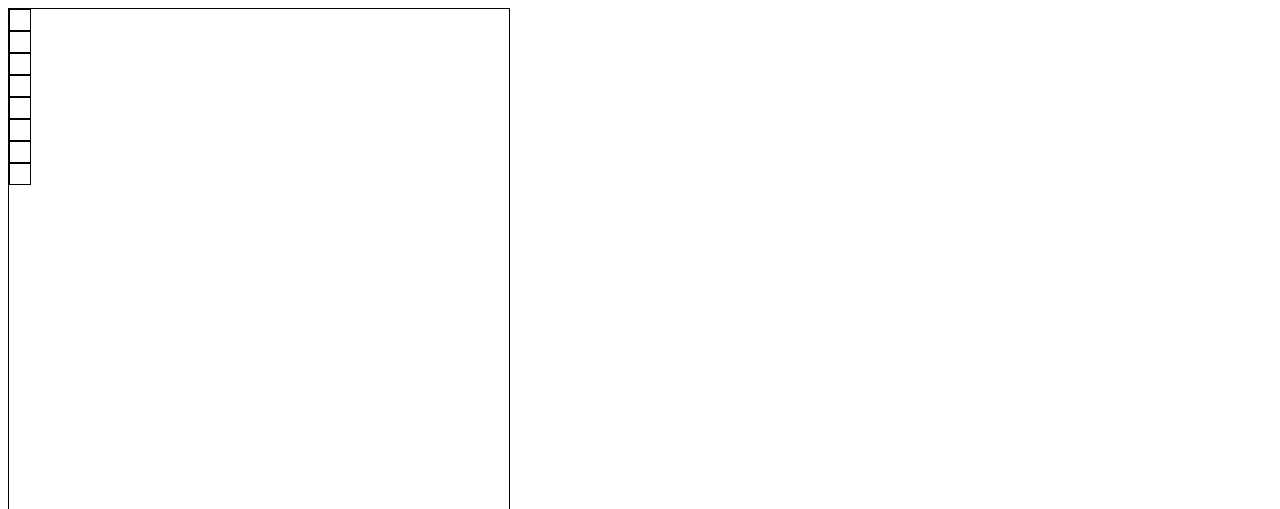
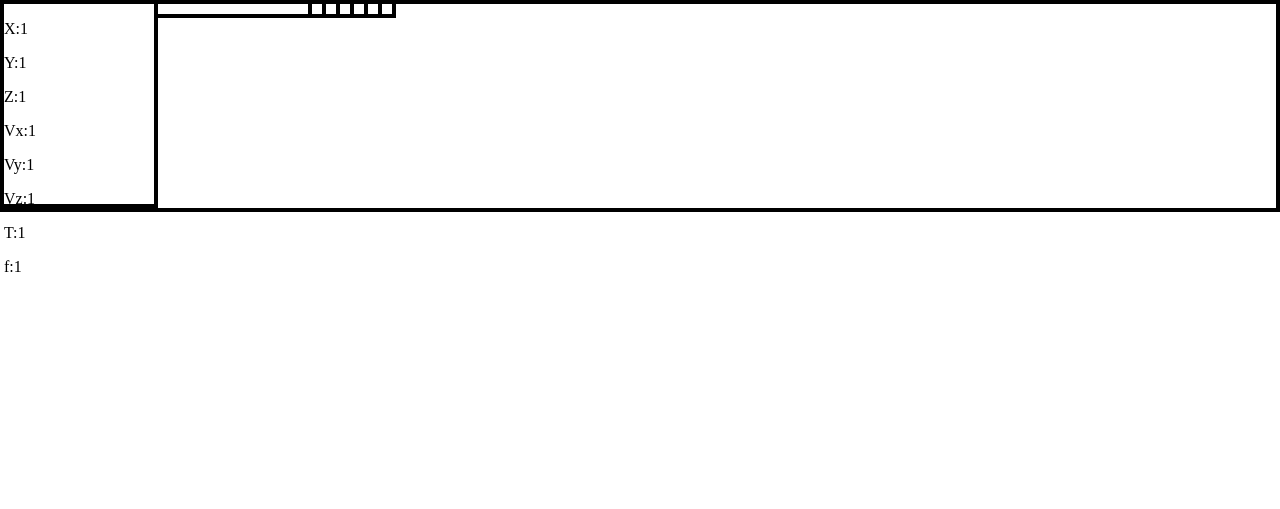
Before and after one commit to IAmBot102102/NTNASA, a plain HTML site: page Client Monitor/index.html in a window 1280 px wide. Shown: the top 509 px of the page. Drawn offline with nearby package versions, Linux system fonts and the light colour scheme.

Commit message:
worked on front end horide but a start

```diff
--- a/Client Monitor/Resources/index.css
+++ b/Client Monitor/Resources/index.css
@@ -1,11 +1,44 @@
+body{
+    margin: 0px;
+}
 #root{
-    border: 1px black solid;
-    width: 500px;
-    height: 500px;
+    border: 4px black solid;
+    display: flex;
 }
 .container{
-    border: 1px black solid;
+    border: 4px black solid;
+    margin-left: -4px;
+    margin-top: -4px;
+}
+#con1{
+    width: 150px;
+    height: 200px;
+}
+#con2{
+    width: 150px;
+    height: 10px;
+}
+#con3{
     width: 10px;
     height: 10px;
-    padding: 5px;
 }
+#con4{
+    width: 10px;
+    height: 10px;
+}
+#con5{
+    width: 10px;
+    height: 10px;
+}
+#con6{
+    width: 10px;
+    height: 10px;
+}
+#con7{
+    width: 10px;
+    height: 10px;
+}
+#con8{
+    width: 10px;
+    height: 10px;
+}
--- a/Client Monitor/index.html
+++ b/Client Monitor/index.html
@@ -13,14 +13,23 @@
 </head>
     <body>
         <div id="root">
-            <div class="container"></div>
-            <div class="container"></div>
-            <div class="container"></div>
-            <div class="container"></div>
-            <div class="container"></div>
-            <div class="container"></div>
-            <div class="container"></div>
-            <div class="container"></div>
+            <div class="container"id="con1">
+                <p>X:<span>1</span></p>
+                <p>Y:<span>1</span></p>
+                <p>Z:<span>1</span></p>
+                <p>Vx:<span>1</span></p>
+                <p>Vy:<span>1</span></p>
+                <p>Vz:<span>1</span></p>
+                <p>T:<span>1</span></p>
+                <p>f:<span>1</span></p>
+            </div>
+            <div class="container"id="con2"></div>
+            <div class="container"id="con3"></div>
+            <div class="container"id="con4"></div>
+            <div class="container"id="con5"></div>
+            <div class="container"id="con6"></div>
+            <div class="container"id="con7"></div>
+            <div class="container"id="con8"></div>
         </div>
     </body>
 </html>
--- a/Client Monitor/index.js
+++ b/Client Monitor/index.js
@@ -0,0 +1,7 @@
+document.onload = function(){
+    //Setting width+height of box
+    var root_box = document.getElementById('root');
+    root_box.width = document.innerWidth;
+
+    // global-scope varibles
+}
```
